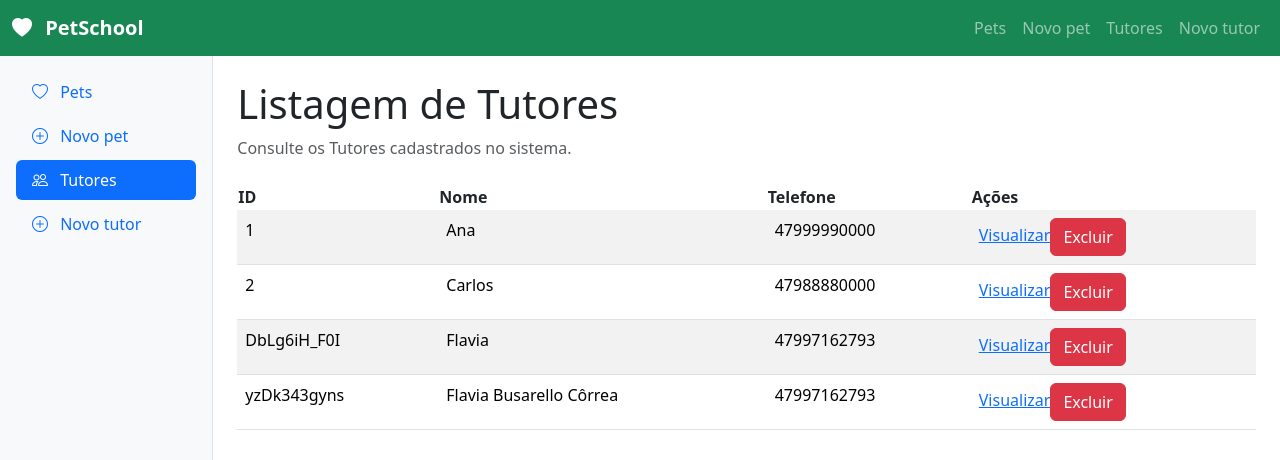
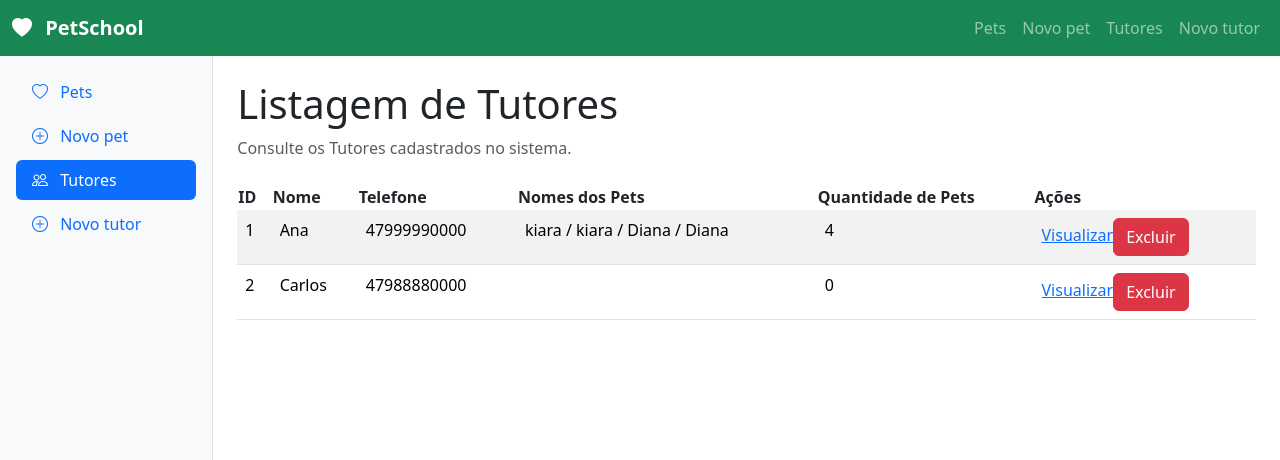
Before and after one commit to flaviabusa/hotel-pets, a Vue app: page /tutores in a window 1280 px wide. Shown: the top 460 px of the page. Built offline with nearby package versions, Linux system fonts and the light colour scheme; data requests are answered from the project's data file.

Commit message:
FEAT: adição do nome do pet em tutores

```diff
--- a/db.json
+++ b/db.json
@@ -9,24 +9,6 @@
       "id": "2",
       "nome": "Carlos",
       "telefone": "47988880000"
-    },
-    {
-      "nome": "Flavia",
-      "telefone": "47997162793",
-      "id": "DbLg6iH_F0I"
-    },
-    {
-      "nome": "Flavia Busarello Côrrea",
-      "telefone": "47997162793",
-      "endereco": {
-        "rua": "Rua Henfil",
-        "numero": "37",
-        "bairro": "Santa Catarina",
-        "cidade": "Joinville",
-        "estado": "SC",
-        "cep": "89212510"
-      },
-      "id": "yzDk343gyns"
     }
   ],
   "pets": [
@@ -41,6 +23,18 @@
       "especie": "Cachorro",
       "tutorId": "1",
       "id": "X0ljpxyy9B8"
+    },
+    {
+      "nome": "Diana",
+      "especie": "Cachorro",
+      "tutorId": "1",
+      "id": "9zHtH3wMq1o"
+    },
+    {
+      "nome": "Diana",
+      "especie": "Gato",
+      "tutorId": "1",
+      "id": "tlIvcvDSdwM"
     }
   ],
   "$schema": "./node_modules/json-server/schema.json"
--- a/src/views/AddTutorView.vue
+++ b/src/views/AddTutorView.vue
@@ -8,6 +8,8 @@ const API_URL = 'http://localhost:3000'; //chamando minha API
 const novoTutor = ref({
   nome: '',
   telefone: '',
+  cpf: '',
+  email:'',
   endereco: {
     rua: '',
     numero: '',
@@ -67,6 +69,7 @@ async function salvarTutor() {
             id="nome"
             v-model="novoTutor.nome"
             required
+            placeholder="Digite o nome completo"
           />
         </label>
       </div>
@@ -78,7 +81,32 @@ async function salvarTutor() {
             class="form-control"
             id="telefone"
             v-model="novoTutor.telefone"
-            required>
+            required
+            placeholder="(00) 00000-0000">
+        </label>
+      </div>
+      <div class="col-md-6">
+        <label for="cpf" class="form-label">
+            CPF / CNPJ:
+            <input
+            type="text"
+            class="form-control"
+            id="cpf"
+            v-model="novoTutor.cpf"
+            required
+            placeholder="Digite o CPF ou CNPJ">
+        </label>
+      </div>
+      <div class="col-md-6">
+        <label for="email" class="form-label">
+            E-mail:
+            <input
+            type="email"
+            class="form-control"
+            id="email"
+            v-model="novoTutor.email"
+            required
+            placeholder="E-mail">
         </label>
       </div>
       <h3>Endereço</h3>
--- a/src/views/TutorDetailsView.vue
+++ b/src/views/TutorDetailsView.vue
@@ -25,9 +25,14 @@ onMounted(carregarTutor);
 
  </section>
  <section v-else>
-    <h1>Nome do Tutor: {{ tutor.nome }}</h1>
+    <h1>Detalhes do tutor</h1>
+    <p>Visualize os dados do tutor e cadastre pets vinculados.</p>
+
+    <h2>Informações do Tutor</h2>
+
+    <p>Nome do tutor: {{ tutor.nome }}</p>
     <p>ID: {{ tutor.id }}</p>
-    <h5>Telefone: {{ tutor.telefone }}</h5>
+    <p>Telefone: {{ tutor.telefone }}</p>
  </section>
 
 </template>
--- a/src/views/TutoresView.vue
+++ b/src/views/TutoresView.vue
@@ -2,6 +2,7 @@
 import { onMounted, ref } from 'vue';
 
 const tutores = ref([]);
+const pets = ref([]);
 const API_URL = 'http://localhost:3000';
 
 async function carregarDados() {
@@ -9,8 +10,23 @@ async function carregarDados() {
   const respostaTutores = await fetch(`${API_URL}/tutores`);
   tutores.value = await respostaTutores.json();
 
+  const respostaPets = await fetch(`${API_URL}/pets`);
+  pets.value = await respostaPets.json();
+
   console.log('TUTORES -', tutores.value);
+  console.log('PETS -', pets.value);
 }
+
+function nomeDoPet(tutorId) {
+  const array = ref([]);
+  for (const objeto of pets.value) {
+    if (objeto.tutorId === tutorId) {
+      array.value.push(objeto.nome);
+    }
+  }
+  return array.value
+}
+
 
 async function excluirTutor(id) {
   const confirmarExclusao = window.confirm('Deseja realmente excluir?');
@@ -40,6 +56,8 @@ onMounted(carregarDados);
         <th>ID</th>
         <th>Nome</th>
         <th>Telefone</th>
+        <th>Nomes dos Pets</th>
+        <th>Quantidade de Pets</th>
         <th>Ações</th>
       </thead>
 
@@ -48,6 +66,8 @@ onMounted(carregarDados);
           <td>{{ tutor.id }}</td>
           <td>{{ tutor.nome }}</td>
           <td>{{ tutor.telefone }}</td>
+          <td>{{ nomeDoPet(tutor.id).join(' / ') }}</td>
+          <td>{{ nomeDoPet(tutor.id).length }}</td>
           <td>
             <RouterLink :to="`/tutores/${tutor.id}`">Visualizar</RouterLink>
             <button class="btn btn-danger" @click="excluirTutor(tutor.id)">Excluir</button>
```
